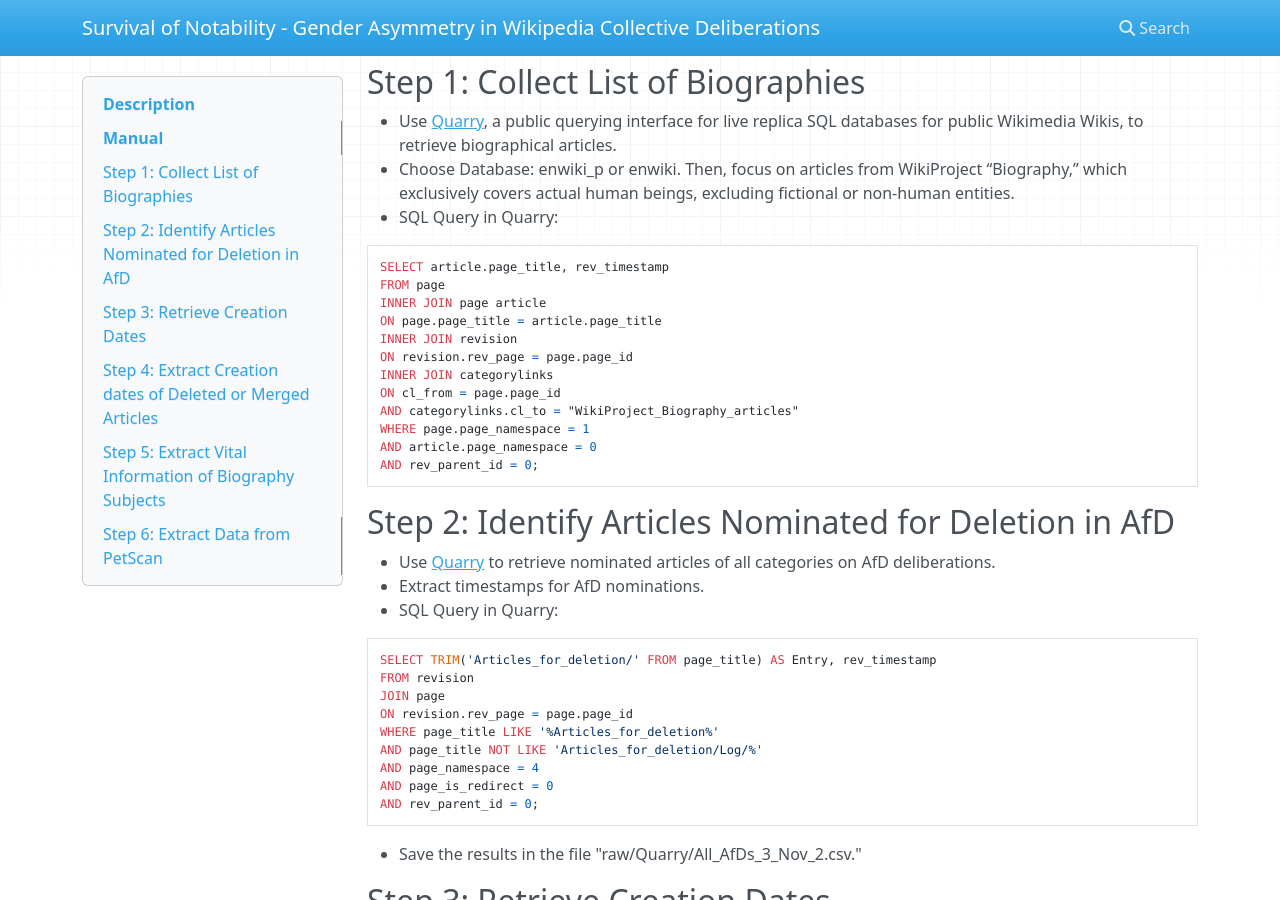
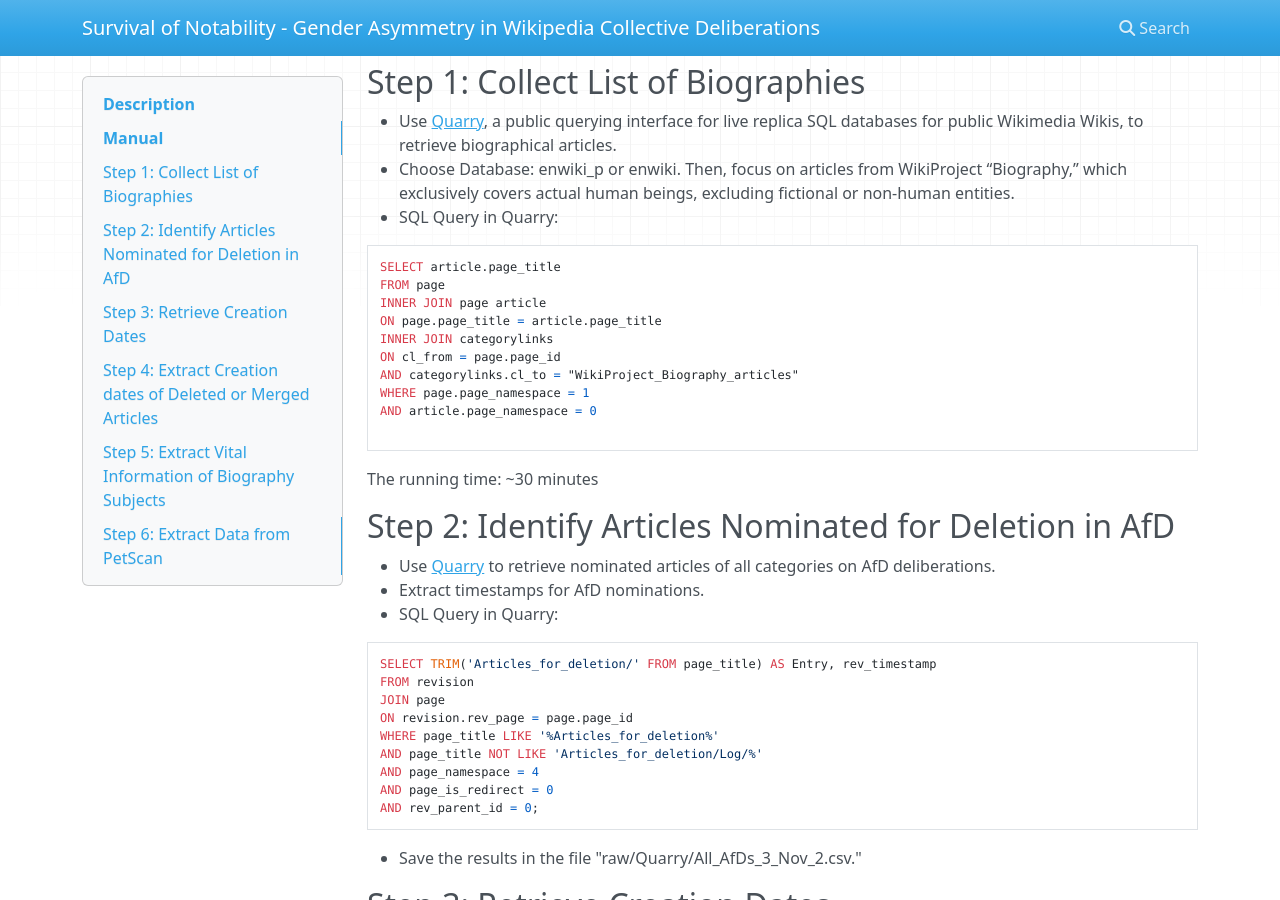
Before and after one commit to CSDL-UMD/Survival-of-the-Notable-in-Wikipedia, an MkDocs documentation site: the page built from docs/docs/index.md, in a window 1280 px wide and 900 px high, scrolled down 402 px. Built offline with MkDocs 1.6.1, drawn with Linux system fonts in a browser that asks for light colours; nearby versions of some CDN libraries.

Commit message:
put the correct query

````diff
--- a/docs/docs/index.md
+++ b/docs/docs/index.md
@@ -11,19 +11,18 @@ This manual outlines the step-by-step process to collect, process, and analyze t
 - Choose Database: enwiki_p or enwiki. Then, focus on articles from WikiProject “Biography,” which exclusively covers actual human beings, excluding fictional or non-human entities.
 - SQL Query in Quarry:
 ```
-SELECT article.page_title, rev_timestamp
+SELECT article.page_title
 FROM page
 INNER JOIN page article
 ON page.page_title = article.page_title
-INNER JOIN revision
-ON revision.rev_page = page.page_id
 INNER JOIN categorylinks
 ON cl_from = page.page_id
 AND categorylinks.cl_to = "WikiProject_Biography_articles"
 WHERE page.page_namespace = 1
 AND article.page_namespace = 0
-AND rev_parent_id = 0;
+
 ```
+The running time: ~30 minutes
 
 ## Step 2: Identify Articles Nominated for Deletion in AfD
 - Use [Quarry](https://meta.wikimedia.org/wiki/Research:Quarry) to retrieve nominated articles of all categories on AfD deliberations.
````
